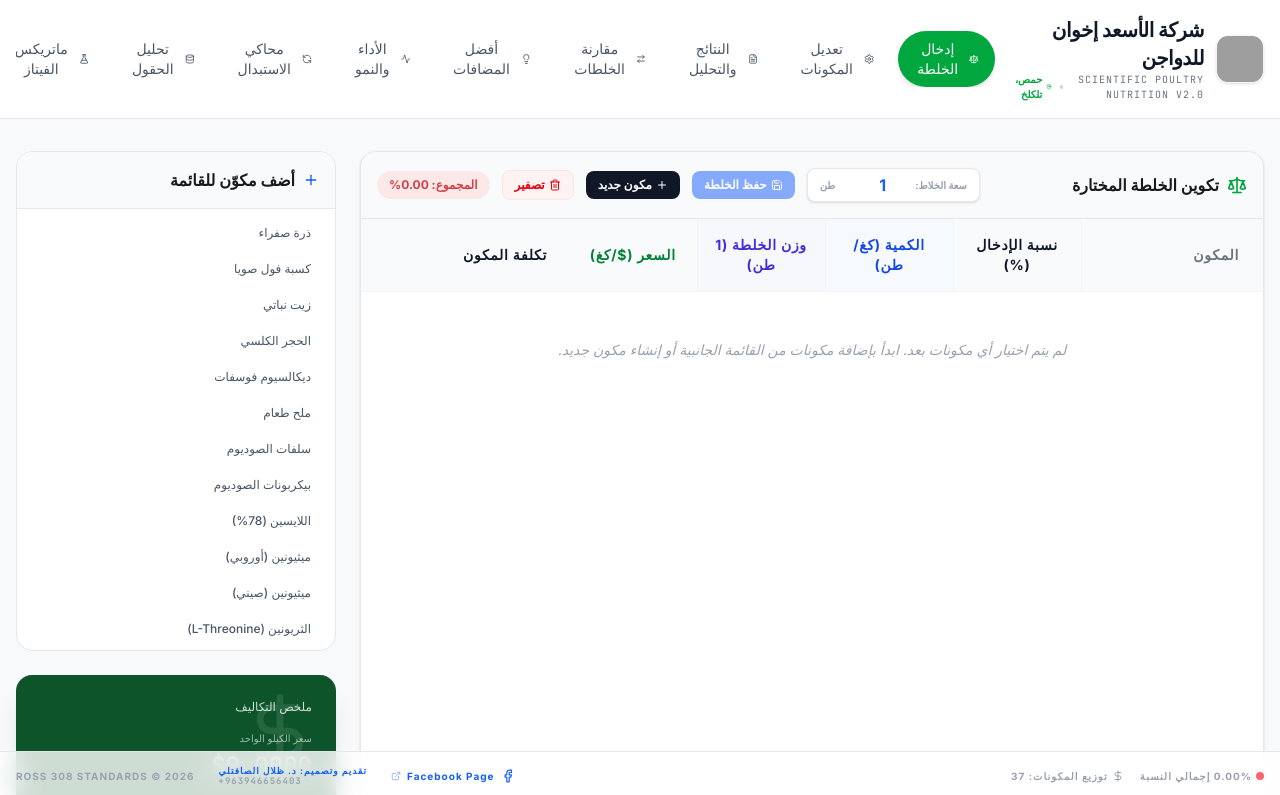
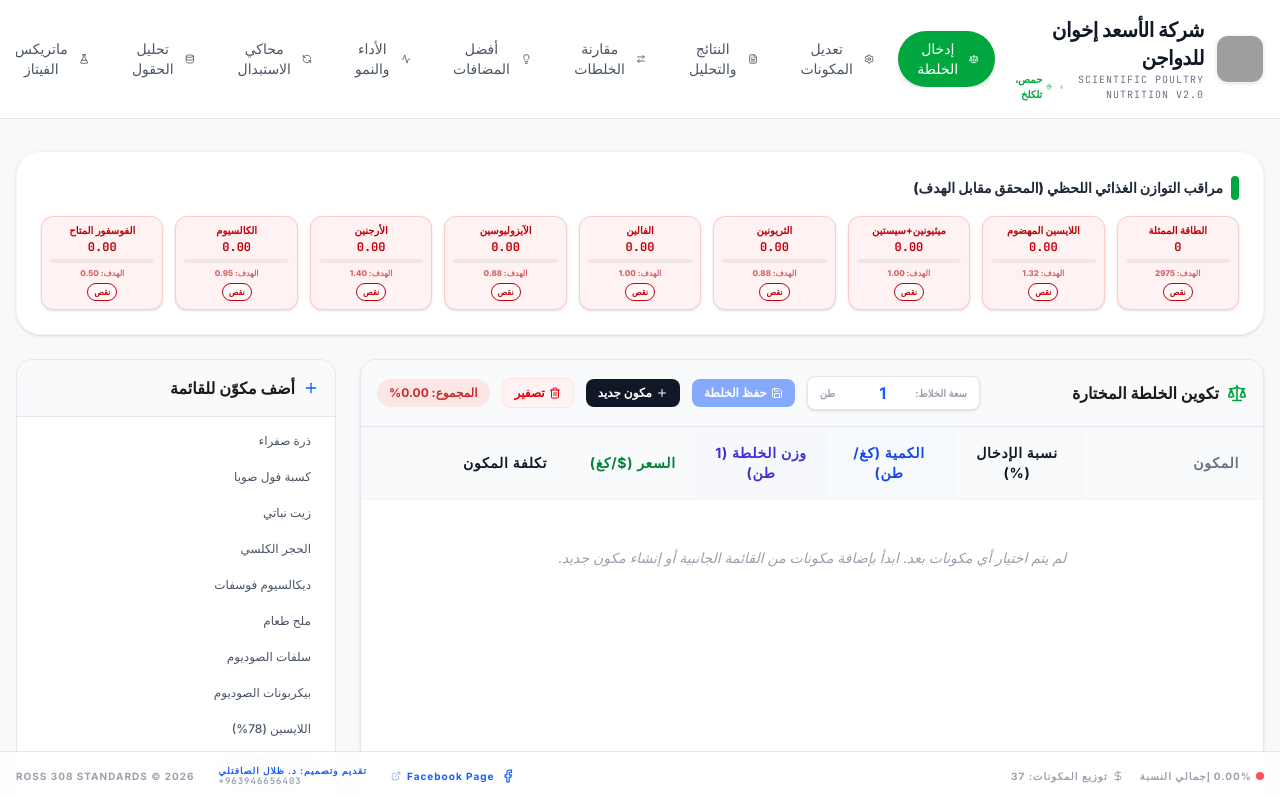
Before and after one commit to Zelalsaftli/FEED-Ross308, a React (Vite) app: page / in a window 1280 px wide. Shown: the top 795 px of the page. Built offline with nearby package versions, Linux system fonts and the light colour scheme; grey boxes are pictures that could not be loaded.

Commit message:
feat: Add nutrient compliance monitoring
Implements a system to monitor key nutrient levels against current requirements, indicating if they are below, balanced, or above the specified tolerance. This enhances the analytical capabilities of the feed calculator.

```diff
--- a/src/App.tsx
+++ b/src/App.tsx
@@ -7,6 +7,7 @@ import {
   CheckCircle2,
   AlertCircle,
   TrendingDown,
+  TrendingUp,
   ChevronRight,
   Save,
   Trash2,
@@ -506,6 +507,37 @@ export default function App() {
         isMixtureSufficient: actualNutrition.ME >= currentRequirement.ME // Example check
     };
   }, [ingredients, simulatorSourceId, simulatorTargetId, simulatorAmount, actualNutrition, currentRequirement]);
+
+  /**
+   * NEW: Nutrient Compliance Monitoring System
+   * Evaluates the mixture against CURRENT requirements (Phase + System)
+   */
+  const keyNutrientsToMonitor = useMemo(() => [
+    { key: 'ME', label: 'الطاقة الممثلة', tolerance: 50, u: 'kcal' },
+    { key: 'dLys', label: 'اللايسين المهضوم', tolerance: 0.02, u: '%' },
+    { key: 'dMetCys', label: 'ميثيونين+سيستين', tolerance: 0.02, u: '%' },
+    { key: 'dThr', label: 'الثريونين', tolerance: 0.02, u: '%' },
+    { key: 'dVal', label: 'الفالين', tolerance: 0.02, u: '%' },
+    { key: 'dIso', label: 'الآيزوليوسين', tolerance: 0.02, u: '%' },
+    { key: 'dArg', label: 'الأرجنين', tolerance: 0.02, u: '%' },
+    { key: 'Ca', label: 'الكالسيوم', tolerance: 0.03, u: '%' },
+    { key: 'avP', label: 'الفوسفور المتاح', tolerance: 0.02, u: '%' },
+  ], []);
+
+  const nutrientCompliance = useMemo(() => {
+    return keyNutrientsToMonitor.map(nut => {
+      const act = actualNutrition[nut.key as keyof Nutrition] || 0;
+      const targetStr = currentRequirement[nut.key as keyof typeof currentRequirement];
+      const target = parseFloat(targetStr) || 0;
+      const diff = act - target;
+
+      let status: 'below' | 'balanced' | 'above' = 'balanced';
+      if (diff < -nut.tolerance) status = 'below';
+      else if (diff > nut.tolerance) status = 'above';
+
+      return { ...nut, act, target, diff, status };
+    });
+  }, [actualNutrition, currentRequirement, keyNutrientsToMonitor]);
 
   const handlePercentageChange = (id: string, value: string) => {
     setMixture(prev => prev.map(item =>
@@ -912,6 +944,56 @@ export default function App() {
               exit={{ opacity: 0, x: -20 }}
               className="space-y-6"
             >
+              {/* Nutrient Verification Monitor - Real-time during Entry */}
+              <div className="bg-white p-6 rounded-3xl border border-gray-100 shadow-sm">
+                <div className="flex items-center gap-2 mb-4">
+                  <div className="w-2 h-6 bg-green-600 rounded-full" />
+                  <h3 className="text-sm font-black text-gray-800">مراقب التوازن الغذائي اللحظي (المحقق مقابل الهدف)</h3>
+                </div>
+
+                <div className="grid grid-cols-2 md:grid-cols-3 lg:grid-cols-9 gap-3">
+                  {nutrientCompliance.map((nut, idx) => {
+                    const colors = {
+                      below: 'border-red-200 bg-red-50 text-red-700',
+                      balanced: 'border-green-200 bg-green-50 text-green-700',
+                      above: 'border-amber-200 bg-amber-50 text-amber-700'
+                    };
+                    const statusLabel = {
+                      below: 'نقص',
+                      balanced: 'مثالي',
+                      above: 'زيادة'
+                    };
+
+                    return (
+                      <motion.div
+                        key={nut.key}
+                        initial={{ opacity: 0, scale: 0.9 }}
+                        animate={{ opacity: 1, scale: 1 }}
+                        transition={{ delay: idx * 0.05 }}
+                        className={`flex flex-col items-center justify-between p-2 rounded-xl border transition-all ${colors[nut.status]} shadow-sm`}
+                      >
+                        <span className="text-[10px] font-bold text-center mb-1 leading-none">{nut.label}</span>
+                        <div className="flex items-center gap-1">
+                          <span className="text-xs font-black font-mono">
+                            {nut.act.toFixed(nut.key === 'ME' ? 0 : 2)}
+                          </span>
+                        </div>
+                        <div className="w-full h-1 bg-black/5 rounded-full my-1 overflow-hidden">
+                          <div
+                            style={{ width: `${Math.min(100, (nut.act / (nut.target || 1)) * 100)}%` }}
+                            className={`h-full ${nut.status === 'below' ? 'bg-red-500' : nut.status === 'above' ? 'bg-amber-500' : 'bg-green-500'}`}
+                          />
+                        </div>
+                        <span className="text-[8px] font-black uppercase opacity-60">الهدف: {nut.target.toFixed(nut.key === 'ME' ? 0 : 2)}</span>
+                        <div className={`mt-1 text-[8px] font-black px-1.5 py-0.5 rounded-full bg-white/50 border border-current`}>
+                          {statusLabel[nut.status]}
+                        </div>
+                      </motion.div>
+                    );
+                  })}
+                </div>
+              </div>
+
               <div className="flex flex-col lg:flex-row gap-6">
                 <div className="flex-1 bg-white rounded-2xl shadow-sm border border-gray-200 overflow-hidden">
                   <div className="p-4 bg-gray-50 border-b border-gray-200 flex flex-wrap justify-between items-center gap-4">
@@ -2066,7 +2148,6 @@ export default function App() {
                 </div>
               </div>
 
-              {/* Energy & Minerals Table */}
               <section className="bg-white rounded-3xl border border-gray-200 shadow-sm overflow-hidden">
                 <div className="px-8 py-6 bg-gray-50 border-b border-gray-200 flex flex-col md:flex-row md:items-center justify-between gap-4">
                    <div className="flex items-center gap-3">
```
